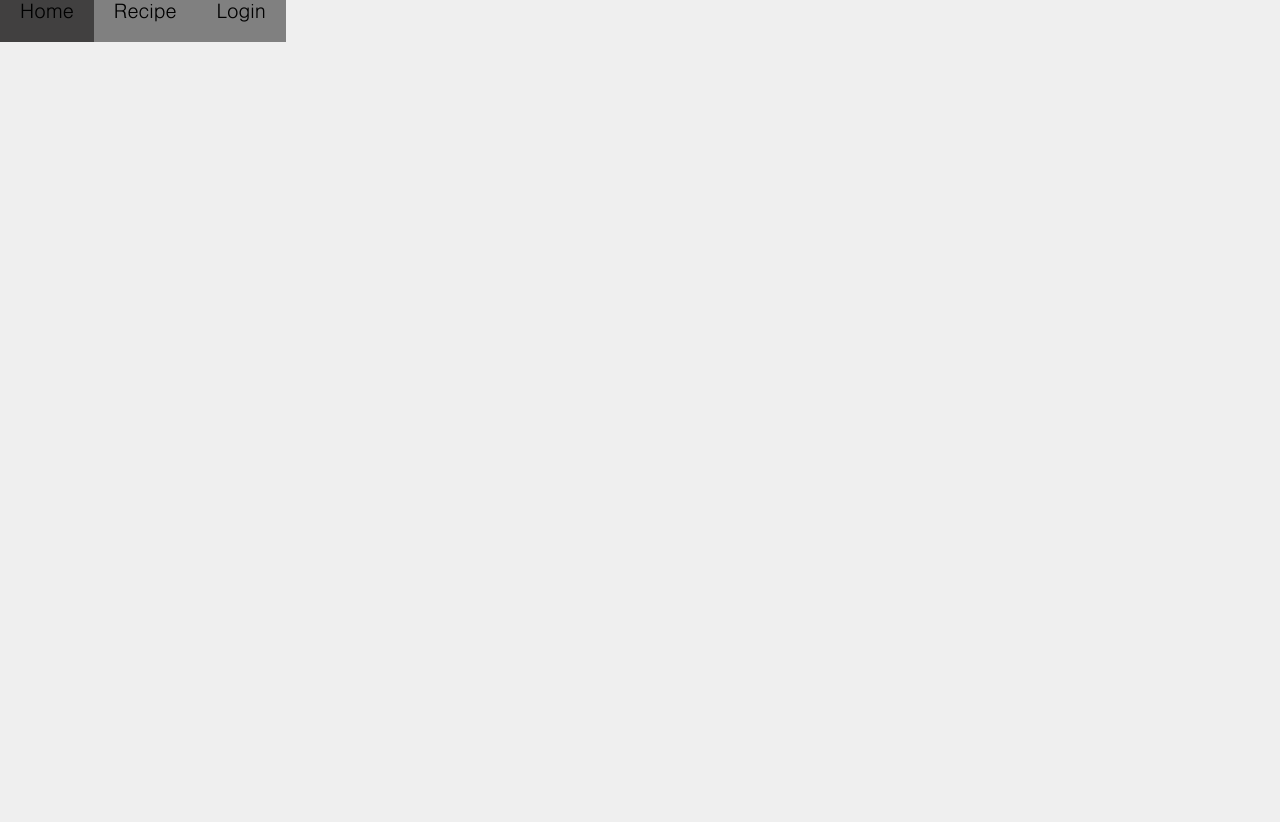
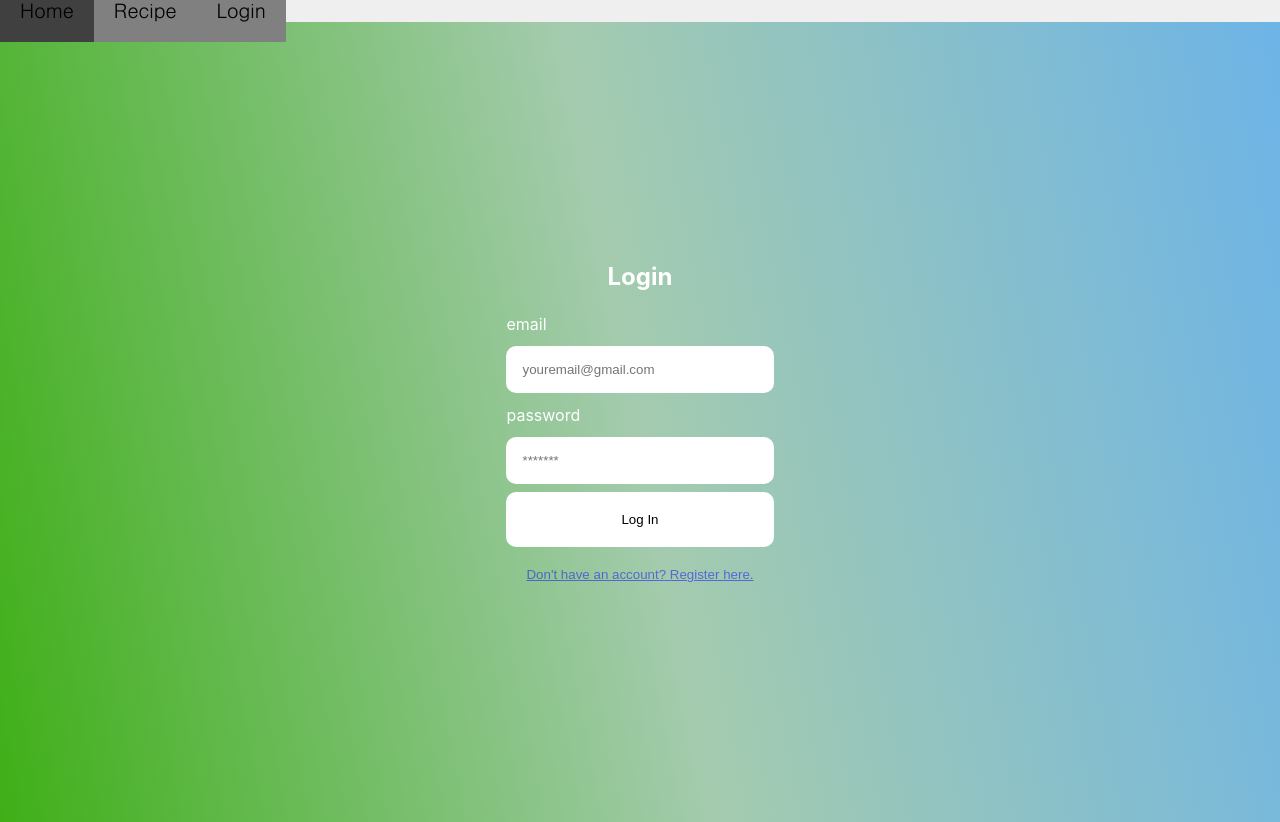
Before and after one commit to miskiabdirizak/Recipe-App, a React (Create React App) app in the folder my-app/: page / in a window 1280 px wide. Before the commit the page ends 800 px from the top, so only its background shows below. Built offline with nearby package versions, Linux system fonts and the light colour scheme; a web font is replaced by a local one.

Commit message:
Login page

```diff
--- /dev/null
+++ b/my-app/src/components/Login.css
@@ -0,0 +1,53 @@
+.login {
+    text-align: center;
+    display: flex;
+    min-height:100vh;
+    align-items: center;
+    justify-content: center;
+    color: white;
+
+    background-image: linear-gradient(79deg, #3faf17, #55a56a7c, #168ce199)
+  }
+
+
+  .auth-form-container, .login-form, .register-form{
+    display: flex;
+    flex-direction: column;
+  }
+
+  @media screen and(min-width: 600px)
+  {
+    .auth-form-container{
+      padding: 5rem;
+      border: 1px solid white;
+      border-radius: 10px;
+      margin: 0.5rem;
+    }
+  }
+
+
+  label{
+    text-align: left;
+    padding: 0.25rem 0;
+  }
+
+  input{
+    margin: 0.5rem 0;
+    padding: 1rem;
+    border: none;
+    border-radius: 10px;
+  }
+
+  button{
+    border: none;
+    background-color: white;
+    padding: 20px;
+    border-radius: 10px;
+    cursor: pointer;
+  }
+
+  .link-btn{
+    background: none;
+    text-decoration: underline;
+    color: rgba(0, 0, 255, 0.482);
+  }
--- /dev/null
+++ b/my-app/src/components/Login.js
@@ -0,0 +1,43 @@
+import React, {useState} from "react";     //import this to get user input (forms)
+import "./Login.css";
+//login component
+//props let us send info to parent component
+export const Login = (props) => {
+
+    //creates a state with a name and function that modifies it, initial value is empty
+    const[email, setEmail] = useState('');
+    const[pass, setPass] = useState('');
+    //referenced in value tag
+
+    //passes the event
+    const handleSubmit = (e) =>{
+        e.preventDefault();     //if we dont do this the page gets reloaded and we lose our state
+        console.log(email);
+
+
+    }
+
+    return(
+        <div className="login">
+            <div className="auth-form-container">
+                <h2>Login</h2>
+                <form className="login-form" onSubmit={handleSubmit}>
+                    <label htmlFor="email">email</label>
+                    <input
+                        value={email}
+                        onChange={(e) => setEmail(e.target.value)}
+                        type="email" placeholder="youremail@gmail.com"
+                        id="email"
+                        name = "email"
+                    />
+                    <label htmlFor="password">password</label>
+                    <input value={pass} onChange={(e) => setPass(e.target.value)}  type="password" placeholder="*******" id="password" name = "password"/>
+                    <button type="submit"> Log In</button>
+
+                </form>
+                <button className="link-btn" onClick={() => props.onFormSwitch('register')}>Don't have an account? Register here.</button>
+
+            </div>
+        </div>
+    )
+}
--- a/my-app/src/pages/Home.js
+++ b/my-app/src/pages/Home.js
@@ -1,5 +1,6 @@
 //Add home page Components
 import Navbar from "../components/Nav"
+import {Login} from "../components/Login";    //import the components
 
 import React from 'react'
 
@@ -7,7 +8,7 @@
   return (
     <div>
         <Navbar />
-
+        <Login />
     </div>
   )
 }
```
